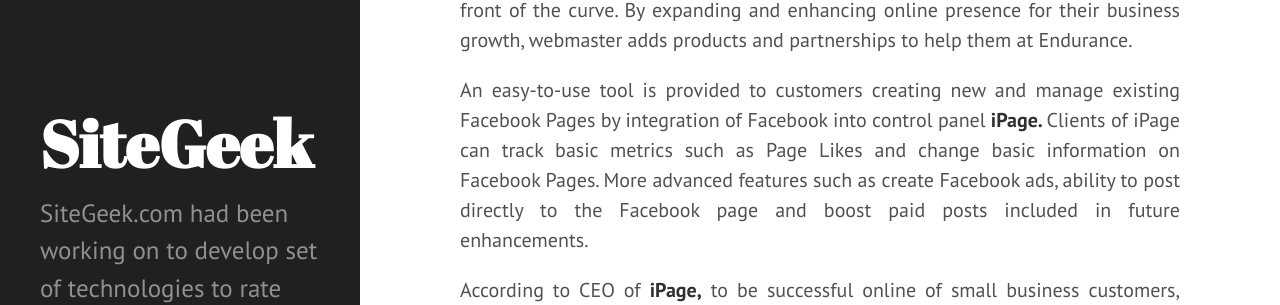
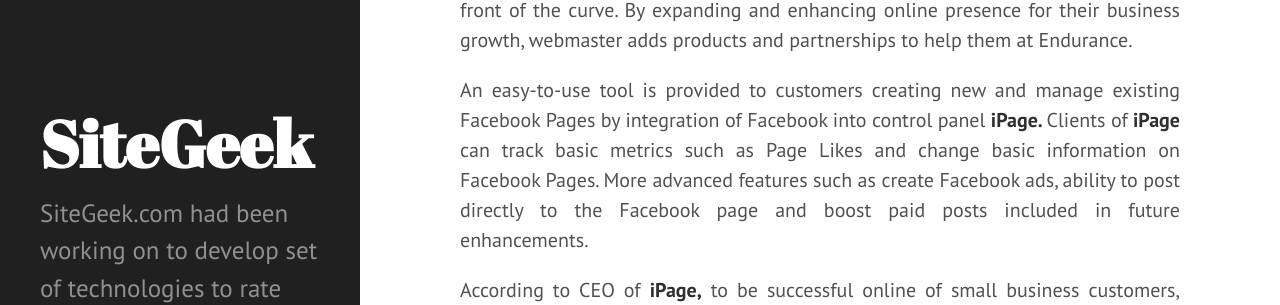
Before and after one commit to cpwebhosting/cpwebhosting.github.io, a Jekyll site: the page built from _posts/2016-09-21-ipage-announce-integrated-to-social-media-and-technologies.markdown, in a window 1280 px wide and 900 px high, scrolled down 632 px. Shown: the part 153-458 px from the top of the window. Built offline with Jekyll 4.4.1, drawn with Linux system fonts in a browser that asks for light colours.

Commit message:
Post update: IPage Announce Integrated to Social Media and Technologies

```diff
--- a/_posts/2016-09-21-ipage-announce-integrated-to-social-media-and-technologies.markdown
+++ b/_posts/2016-09-21-ipage-announce-integrated-to-social-media-and-technologies.markdown
@@ -11,7 +11,7 @@ layout: post
 
 <p style="text-align:justify">To better communicate and engage with customers is allowed by online presence provided by customers. Small businesses have to stay relevant and competitive in front of the curve. By expanding and enhancing online presence for their business growth, webmaster adds products and partnerships to help them at Endurance.</p>
 
-<p style="text-align:justify">An easy-to-use tool is provided to customers creating new and manage existing Facebook Pages by integration of Facebook into control panel<strong> iPage. </strong>Clients of iPage can track basic metrics such as Page Likes and change basic information on Facebook Pages. More advanced features such as create Facebook ads, ability to post directly to the Facebook page and boost paid posts included in future enhancements.</p>
+<p style="text-align:justify">An easy-to-use tool is provided to customers creating new and manage existing Facebook Pages by integration of Facebook into control panel <strong> iPage. </strong>Clients of<strong> iPage</strong> can track basic metrics such as Page Likes and change basic information on Facebook Pages. More advanced features such as create Facebook ads, ability to post directly to the Facebook page and boost paid posts included in future enhancements.</p>
 
 <p style="text-align:justify">According to CEO of <strong>iPage,</strong> to be successful online of small business customers, Facebook is important to channel to connect with their clients. At each stage of life cycle regarding small business, active Facebook Page plays a crucial role. This new integration provides great opportunities for small business owners to grab advantage power of Facebook.</p>
 
```
